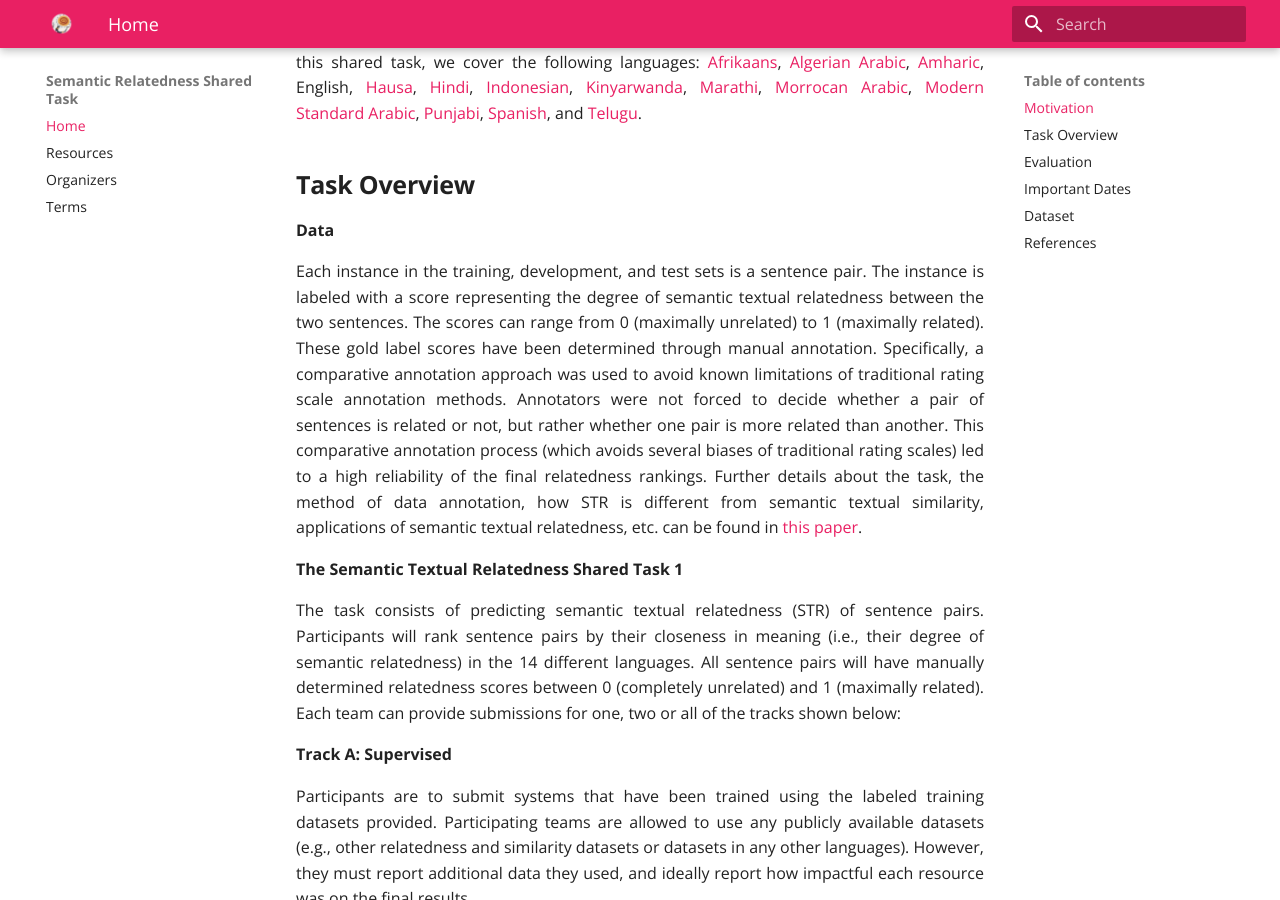
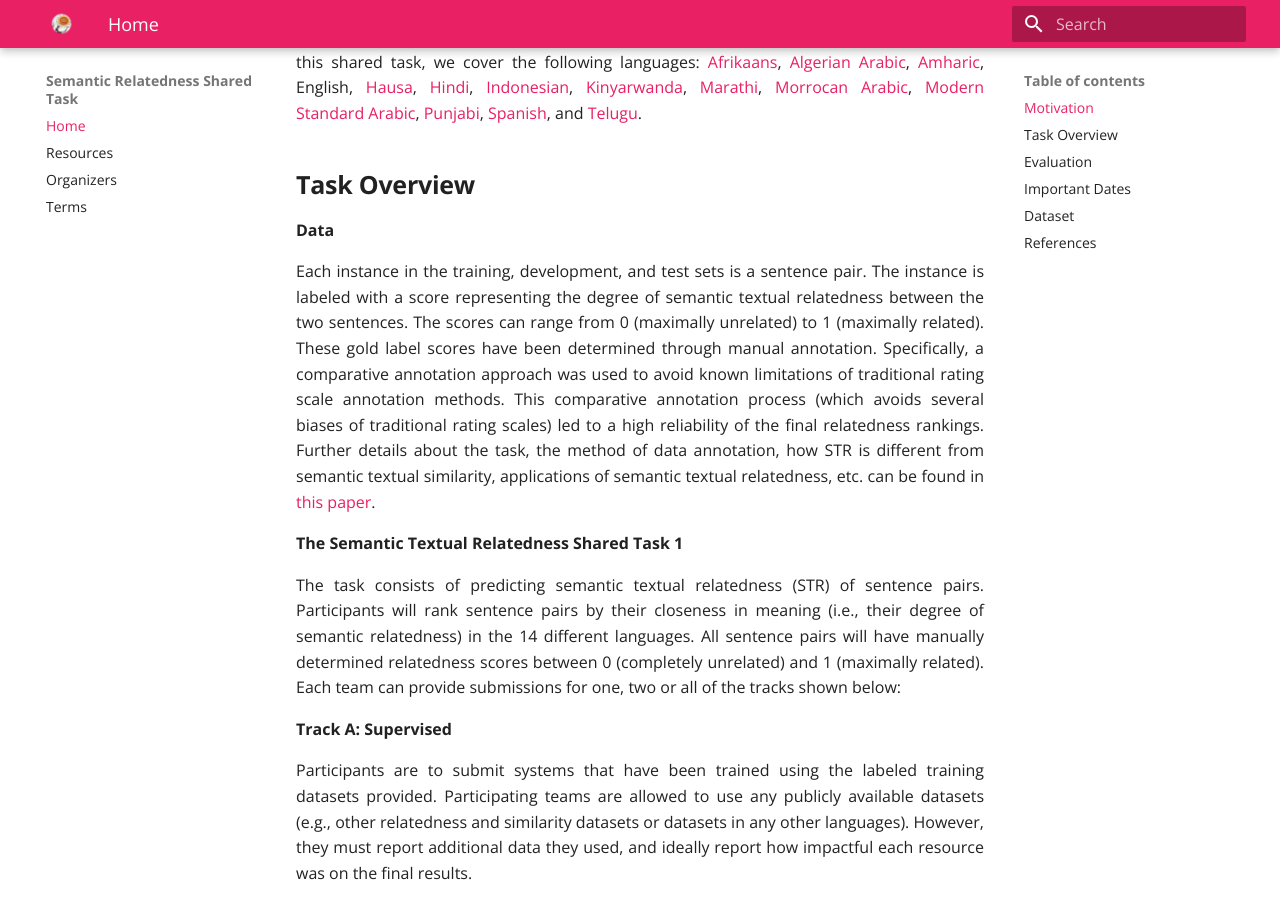
Before and after one commit to semantic-textual-relatedness/semantic-textual-relatedness.github.io, an MkDocs documentation site: the page built from docs/index.md, in a window 1280 px wide and 900 px high, scrolled down 925 px. Built offline with MkDocs 1.6.1 and Material for MkDocs 9.7.7, drawn with Linux system fonts in a browser that asks for light colours.

Commit message:
Update index.md

```diff
--- a/docs/index.md
+++ b/docs/index.md
@@ -53,7 +53,7 @@ However, much of past NLP work is on semantic similarity, and largely focused on
 ## **Task Overview**
 <p><strong>Data</strong></p>
 
-<p>Each instance in the training, development, and test sets is a sentence pair. The instance is labeled with a score representing the degree of semantic textual relatedness between the two sentences. The scores can range from 0 (maximally unrelated) to 1 (maximally related). These gold label scores have been determined through manual annotation. Specifically, a comparative annotation approach was used to avoid known limitations of traditional rating scale annotation methods. Annotators were not forced to decide whether a pair of sentences is related or not, but rather whether one pair is more related than another. This comparative annotation process (which avoids several biases of traditional rating scales) led to a high reliability of the final relatedness rankings.
+<p>Each instance in the training, development, and test sets is a sentence pair. The instance is labeled with a score representing the degree of semantic textual relatedness between the two sentences. The scores can range from 0 (maximally unrelated) to 1 (maximally related). These gold label scores have been determined through manual annotation. Specifically, a comparative annotation approach was used to avoid known limitations of traditional rating scale annotation methods. This comparative annotation process (which avoids several biases of traditional rating scales) led to a high reliability of the final relatedness rankings.
 Further details about the task, the method of data annotation, how STR is different from semantic textual similarity, applications of semantic textual relatedness, etc. can be found in <a href="https://aclanthology.org/2023.eacl-main.55.pdf">this paper</a>.
 </p>
 
```
